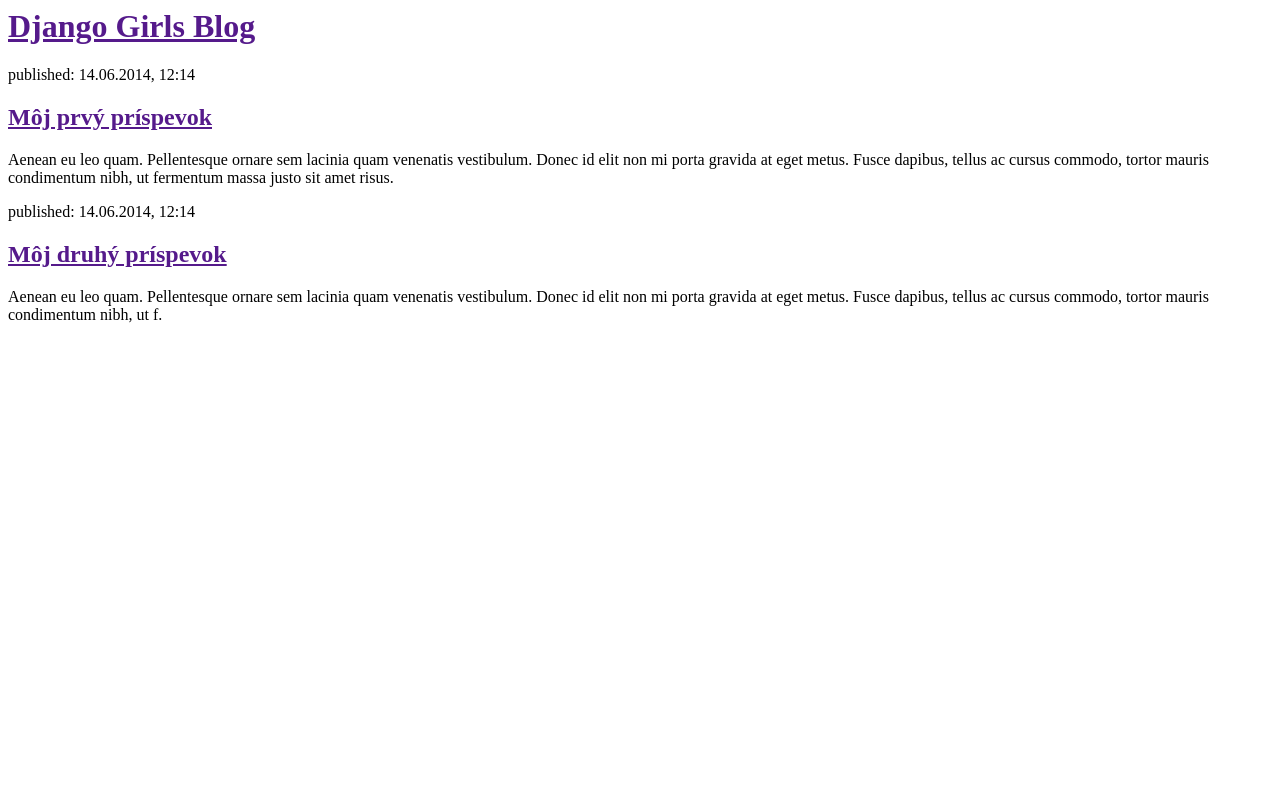
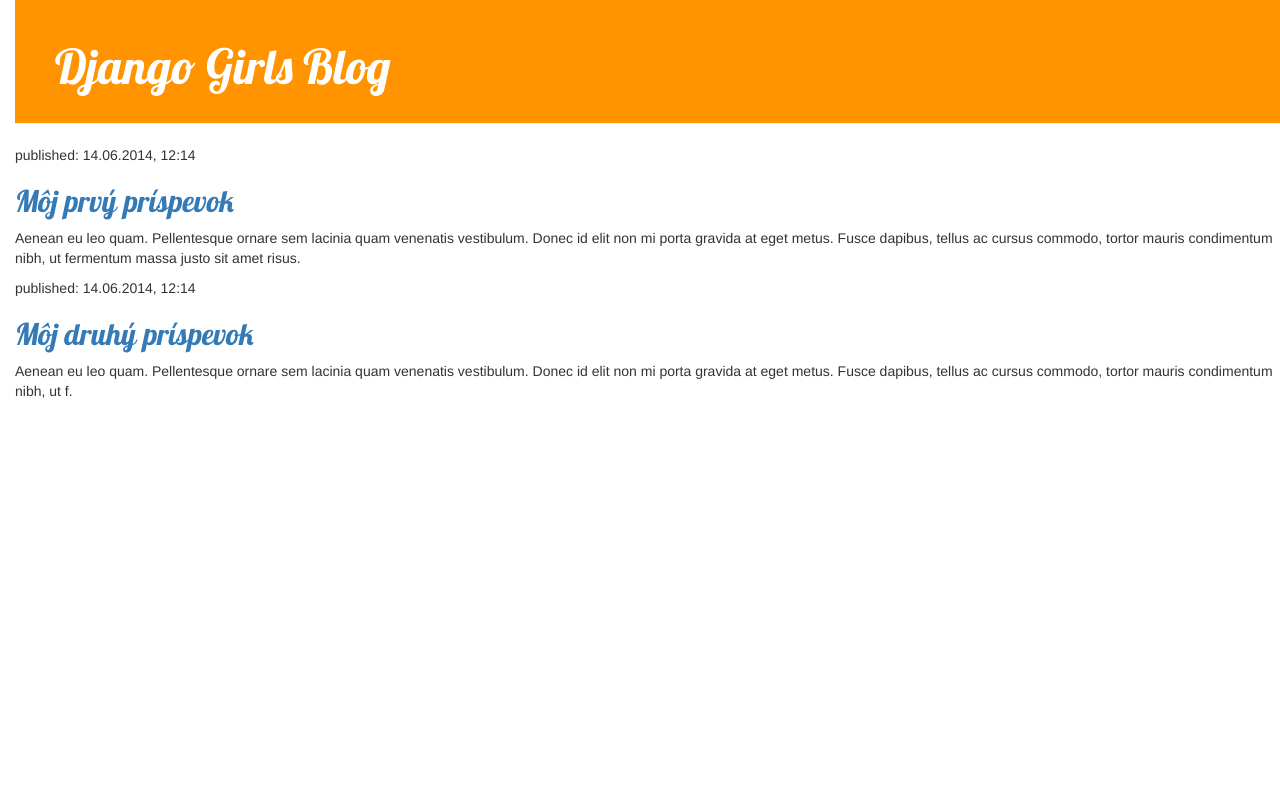
Before and after one commit to NatsGog/my-first-blog, a Django app: page / in a window 1280 px wide. Run offline with Django 3.2, Linux system fonts and the light colour scheme; data that the repository does not hold is empty; some libraries are stand-ins or nearby versions.

Commit message:
html a css

```diff
--- /dev/null
+++ b/blog/static/css/blog.css
@@ -0,0 +1,54 @@
+body {
+    padding-left: 15px;
+}
+h1 a {
+    color: #FCA205;
+    font-family: 'Lobster';
+}
+.page-header {
+    background-color: #ff9400;
+    margin-top: 0;
+    padding: 20px 20px 20px 40px;
+}
+
+.page-header h1, .page-header h1 a, .page-header h1 a:visited, .page-header h1 a:active {
+    color: #ffffff;
+    font-size: 36pt;
+    text-decoration: none;
+}
+
+.content {
+    margin-left: 40px;
+}
+
+h1, h2, h3, h4 {
+    font-family: 'Lobster', cursive;
+}
+
+.date {
+    float: right;
+    color: #828282;
+}
+
+.save {
+    float: right;
+}
+
+.post-form textarea, .post-form input {
+    width: 100%;
+}
+
+.top-menu, .top-menu:hover, .top-menu:visited {
+    color: #ffffff;
+    float: right;
+    font-size: 26pt;
+    margin-right: 20px;
+}
+
+.post {
+    margin-bottom: 70px;
+}
+
+.post h1 a, .post h1 a:visited {
+    color: #000000;
+}
--- a/blog/templates/blog/post_list.html
+++ b/blog/templates/blog/post_list.html
@@ -1,18 +1,32 @@
+{% load staticfiles %}
 <html>
     <head>
         <title>Django Girls blog</title>
+        <link rel="stylesheet" href="//maxcdn.bootstrapcdn.com/bootstrap/3.2.0/css/bootstrap.min.css">
+        <link rel="stylesheet" href="//maxcdn.bootstrapcdn.com/bootstrap/3.2.0/css/bootstrap-theme.min.css">
+        <link href="https://fonts.googleapis.com/css?family=Lobster&subset=latin,latin-ext" rel="stylesheet">
+        <link rel="stylesheet" href="{% static 'css/blog.css' %}" type="text/css">
     </head>
     <body>
-        <div>
-            <h1><a href="">Django Girls Blog</a></h1>
+<div class="page-header">
+    <h1><a href="/">Django Girls Blog</a></h1>
+</div>
+
+<div class="content container">
+    <div class="row">
+        <div class="col-md-8">
+            {% for post in posts %}
+                <div class="post">
+                    <div class="date">
+                        {{ post.published_date }}
+                    </div>
+                    <h1><a href="">{{ post.title }}</a></h1>
+                    <p>{{ post.text|linebreaksbr }}</p>
+                </div>
+            {% endfor %}
         </div>
-{% for post in posts %}
-    <div>
-        <p>published: {{ post.published_date }}</p>
-        <h1><a href="">{{ post.title }}</a></h1>
-        <p>{{ post.text|linebreaksbr }}</p>
     </div>
-{% endfor %}
+</div>
         <div>
             <p>published: 14.06.2014, 12:14</p>
             <h2><a href="">Môj prvý príspevok</a></h2>
```
